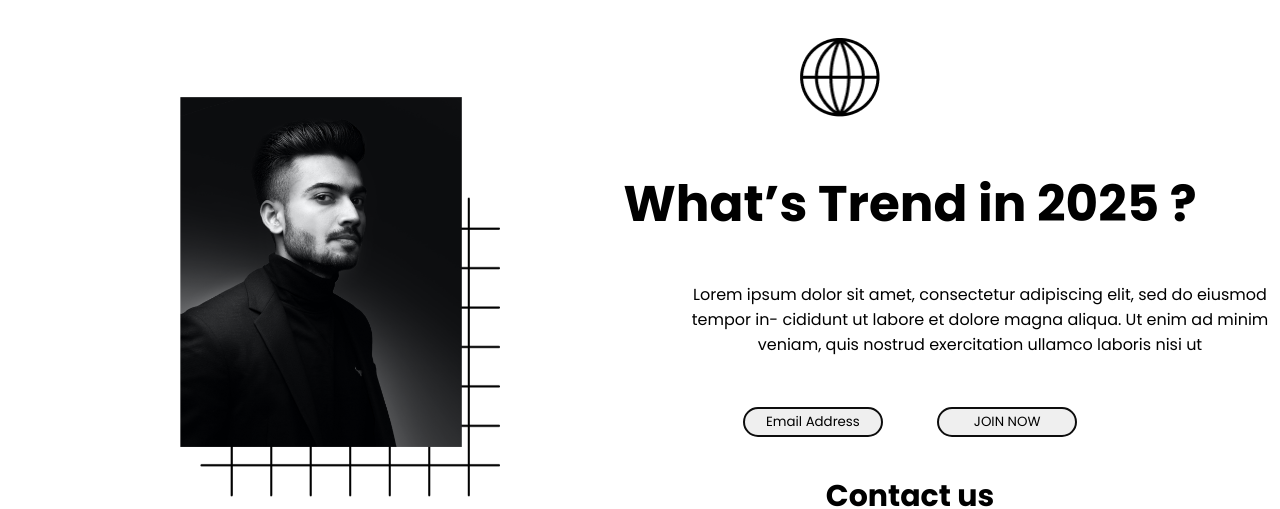
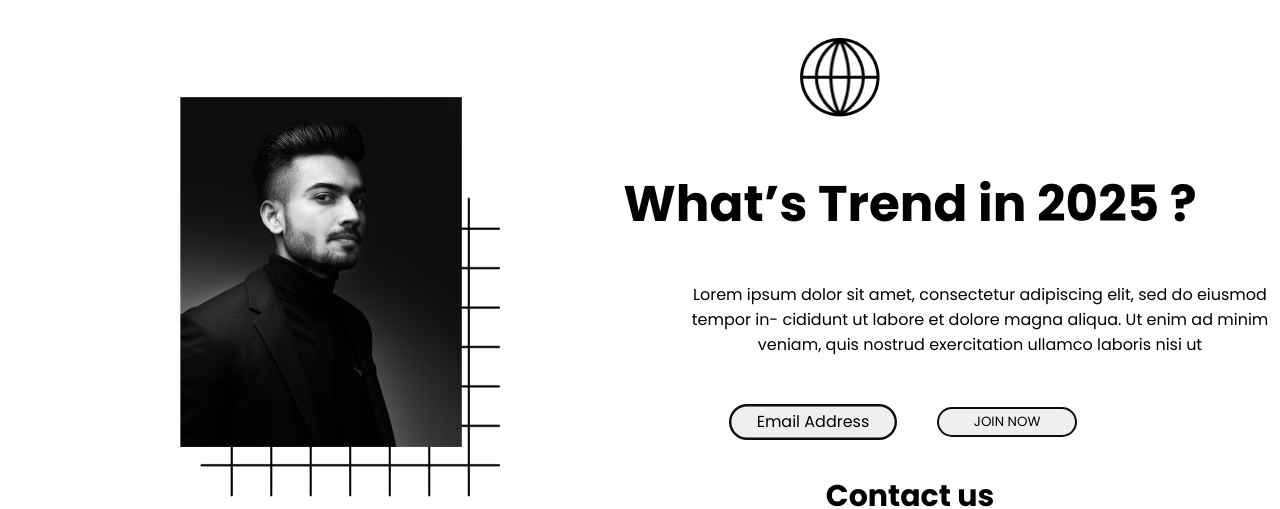
Before and after one commit to amarjeetk123/amarjeet123, a website: page index.html in a window 1280 px wide. In both pictures the pointer is over the button "Email Address". Shown: the part 131-640 px from the top of the page. Drawn offline with Linux system fonts and the light colour scheme.

Commit message:
add live link of my website and also did some modification in css for hover effects on button

```diff
--- a/style.css
+++ b/style.css
@@ -103,7 +103,11 @@
     height: 30px;
     border: 2px solid #0D0D0D ;
     border-radius: 20px;
+    transition: 0.4s;
 
+}
+.btn button:hover{
+    transform: scale(1.2);
 }
 .stars{
     margin-left: -1000px;
```
Also changed, not shown: readme.md.
